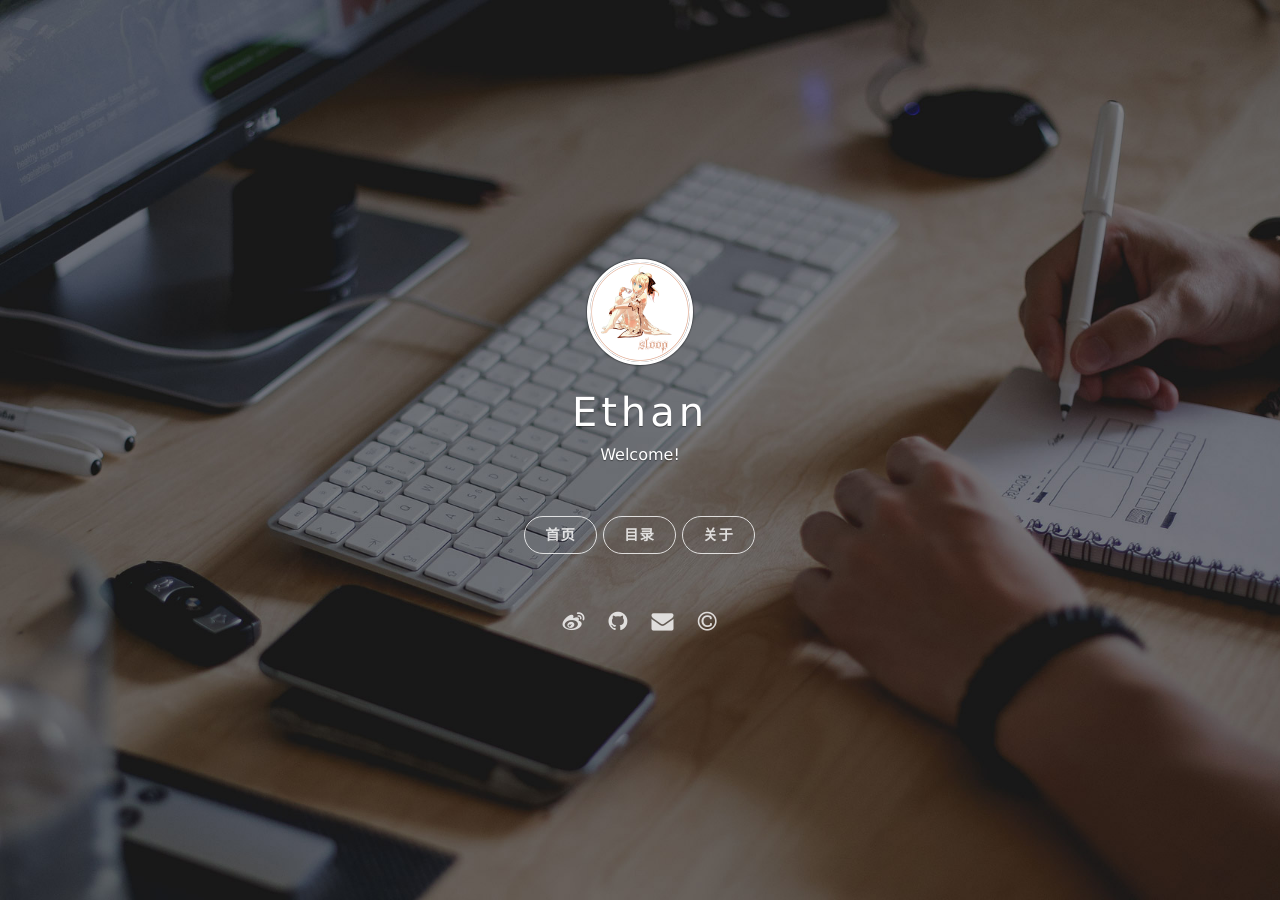
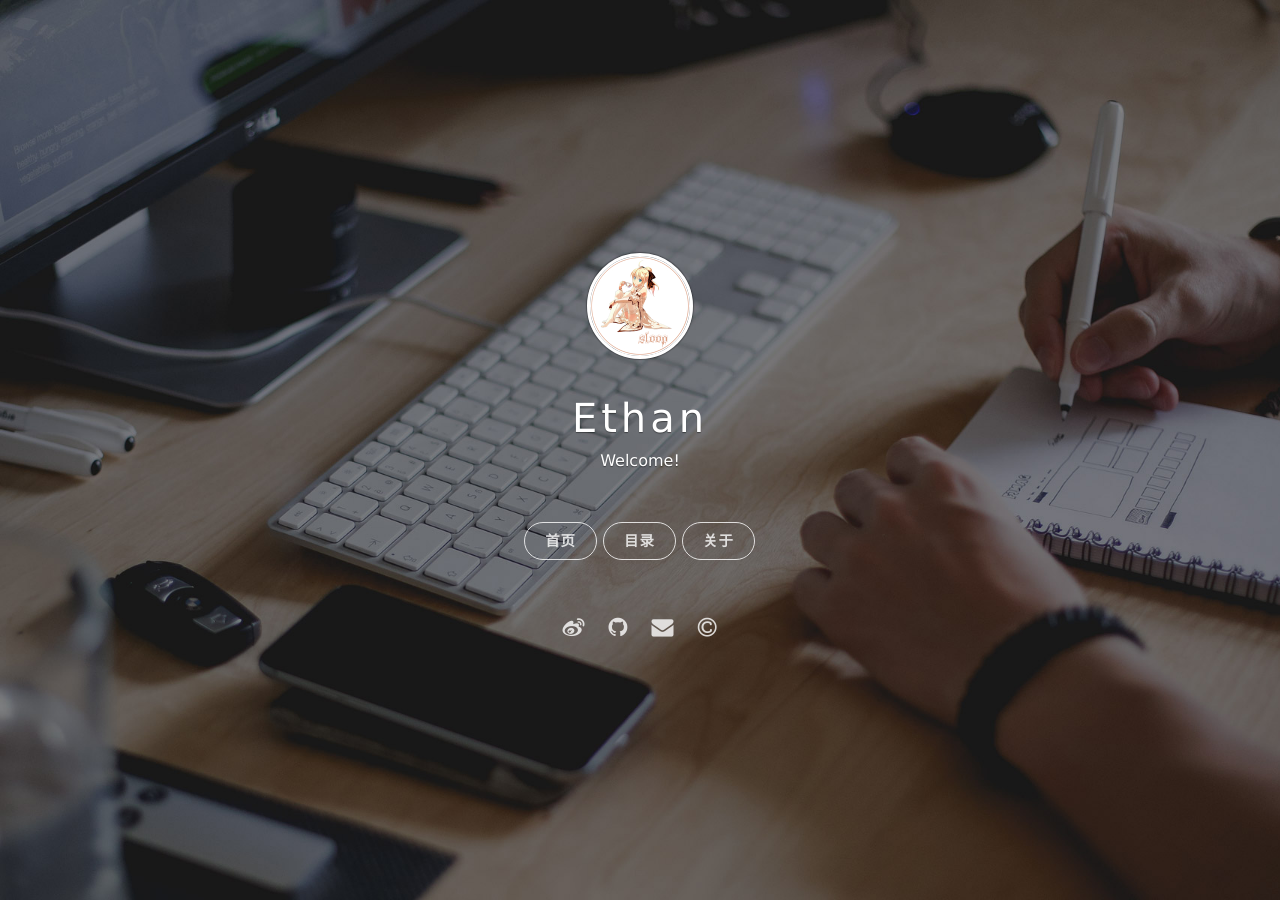
Before and after one commit to Ethan-9606/Ethan-9606.github.io, a Jekyll site: the page built from index.html, in a window 1280 px wide. Built offline with Jekyll 4.4.1, drawn with Linux system fonts in a browser that asks for light colours; nearby versions of some CDN libraries; the list of posts is cut into pages by our own code; comment, search, counter and statistics services are not loaded.

Commit message:
test theme

```diff
--- a/_sass/components/_panels.scss
+++ b/_sass/components/_panels.scss
@@ -62,8 +62,8 @@
   }
 */
   .panel-cover__logo {
-  //  margin-bottom: .2em;
-      margin-bottom: 20px;
+    margin-bottom: 2em;
+    //  margin-bottom: 20px;
   }
 
   .panel-cover__description {
```
